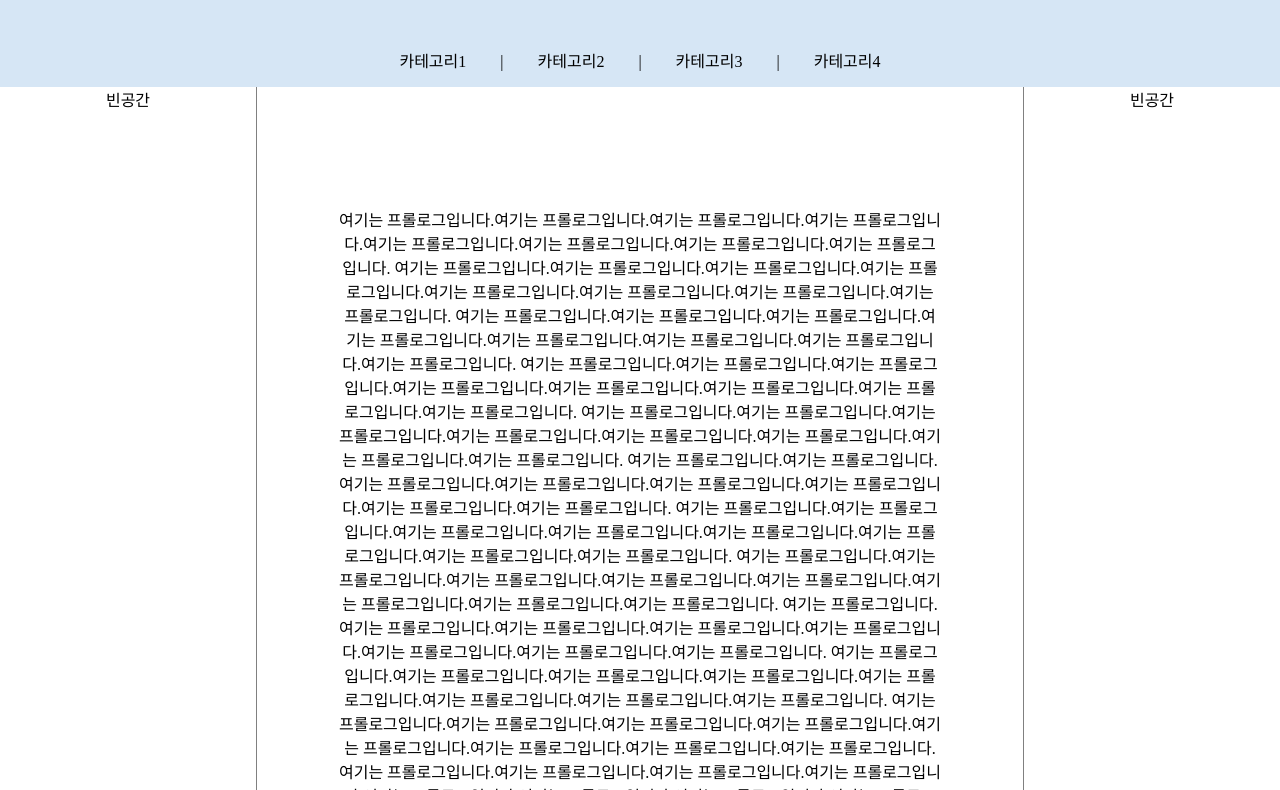
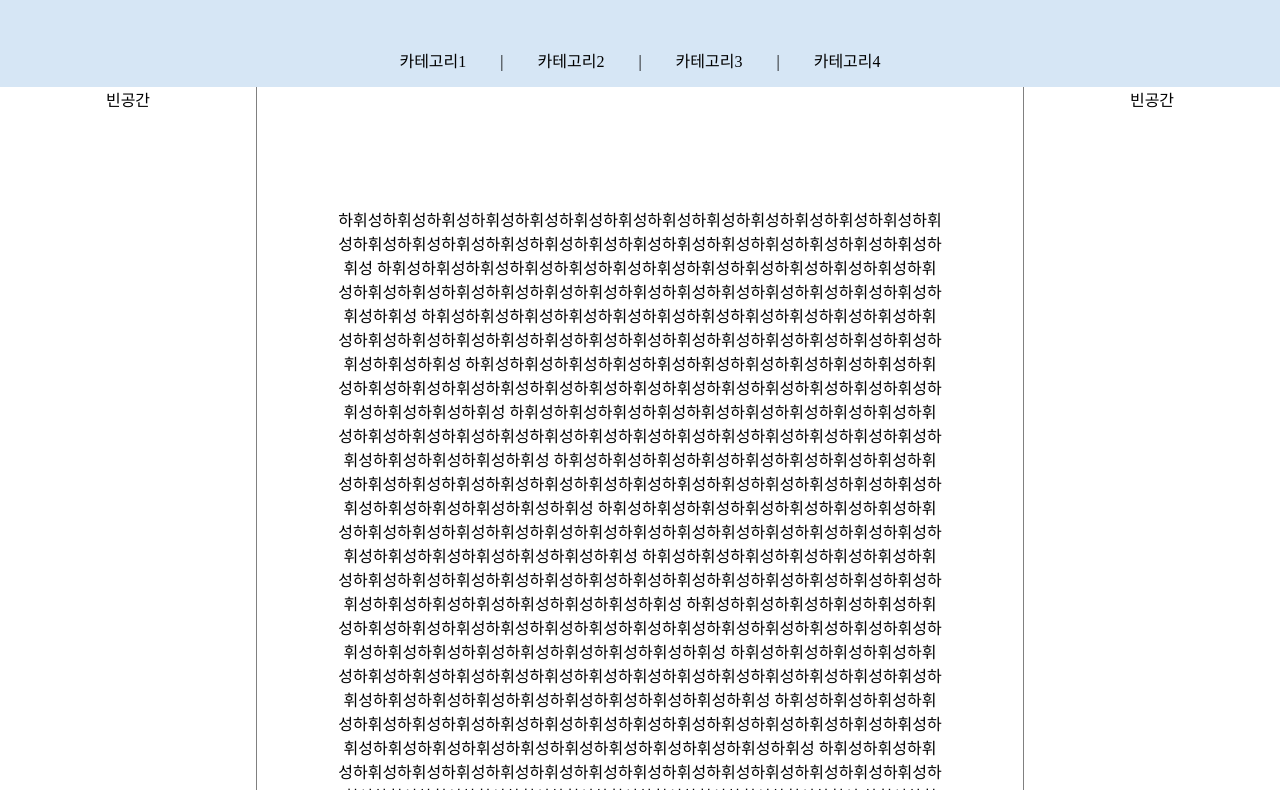
Before and after one commit to silvercastle0321/MyHome, a plain HTML site: page index.html in a window 1280 px wide. Shown: the part 141-931 px from the top of the page. Drawn offline with Linux system fonts and the light colour scheme.

Commit message:
Add files via upload

```diff
--- a/index.html
+++ b/index.html
@@ -3,7 +3,7 @@
 
 <head>
     <meta charset="utf-8">
-    <title>김은성의 홈페이지</title>
+    <title>하휘성의 홈페이지</title>
     <link rel="stylesheet" href="style.css">
 </head>
 
@@ -11,7 +11,7 @@
     <div class="head">
         <header>
             <div id="title">
-                <h1><a href="index.html">김은성의 페이지</a></h1>
+                <h1><a href="index.html">하휘성의 페이지</a></h1>
             </div>
 
             <div id="categories">
@@ -27,44 +27,27 @@
             </div>
             <div id="middleside">
                 <div id="maintext">
-                    여기는 프롤로그입니다.여기는 프롤로그입니다.여기는 프롤로그입니다.여기는 프롤로그입니다.여기는 프롤로그입니다.여기는 프롤로그입니다.여기는 프롤로그입니다.여기는 프롤로그입니다.
-                    여기는 프롤로그입니다.여기는 프롤로그입니다.여기는 프롤로그입니다.여기는 프롤로그입니다.여기는 프롤로그입니다.여기는 프롤로그입니다.여기는 프롤로그입니다.여기는 프롤로그입니다.
-                    여기는 프롤로그입니다.여기는 프롤로그입니다.여기는 프롤로그입니다.여기는 프롤로그입니다.여기는 프롤로그입니다.여기는 프롤로그입니다.여기는 프롤로그입니다.여기는 프롤로그입니다.
-                    여기는 프롤로그입니다.여기는 프롤로그입니다.여기는 프롤로그입니다.여기는 프롤로그입니다.여기는 프롤로그입니다.여기는 프롤로그입니다.여기는 프롤로그입니다.여기는 프롤로그입니다.
-                    여기는 프롤로그입니다.여기는 프롤로그입니다.여기는 프롤로그입니다.여기는 프롤로그입니다.여기는 프롤로그입니다.여기는 프롤로그입니다.여기는 프롤로그입니다.여기는 프롤로그입니다.
-                    여기는 프롤로그입니다.여기는 프롤로그입니다.여기는 프롤로그입니다.여기는 프롤로그입니다.여기는 프롤로그입니다.여기는 프롤로그입니다.여기는 프롤로그입니다.여기는 프롤로그입니다.
-                    여기는 프롤로그입니다.여기는 프롤로그입니다.여기는 프롤로그입니다.여기는 프롤로그입니다.여기는 프롤로그입니다.여기는 프롤로그입니다.여기는 프롤로그입니다.여기는 프롤로그입니다.
-                    여기는 프롤로그입니다.여기는 프롤로그입니다.여기는 프롤로그입니다.여기는 프롤로그입니다.여기는 프롤로그입니다.여기는 프롤로그입니다.여기는 프롤로그입니다.여기는 프롤로그입니다.
-                    여기는 프롤로그입니다.여기는 프롤로그입니다.여기는 프롤로그입니다.여기는 프롤로그입니다.여기는 프롤로그입니다.여기는 프롤로그입니다.여기는 프롤로그입니다.여기는 프롤로그입니다.
-                    여기는 프롤로그입니다.여기는 프롤로그입니다.여기는 프롤로그입니다.여기는 프롤로그입니다.여기는 프롤로그입니다.여기는 프롤로그입니다.여기는 프롤로그입니다.여기는 프롤로그입니다.
-                    여기는 프롤로그입니다.여기는 프롤로그입니다.여기는 프롤로그입니다.여기는 프롤로그입니다.여기는 프롤로그입니다.여기는 프롤로그입니다.여기는 프롤로그입니다.여기는 프롤로그입니다.
-                    여기는 프롤로그입니다.여기는 프롤로그입니다.여기는 프롤로그입니다.여기는 프롤로그입니다.여기는 프롤로그입니다.여기는 프롤로그입니다.여기는 프롤로그입니다.여기는 프롤로그입니다.
-                    여기는 프롤로그입니다.여기는 프롤로그입니다.여기는 프롤로그입니다.여기는 프롤로그입니다.여기는 프롤로그입니다.여기는 프롤로그입니다.여기는 프롤로그입니다.여기는 프롤로그입니다.
-                    여기는 프롤로그입니다.여기는 프롤로그입니다.여기는 프롤로그입니다.여기는 프롤로그입니다.여기는 프롤로그입니다.여기는 프롤로그입니다.여기는 프롤로그입니다.여기는 프롤로그입니다.
-                    여기는 프롤로그입니다.여기는 프롤로그입니다.여기는 프롤로그입니다.여기는 프롤로그입니다.여기는 프롤로그입니다.여기는 프롤로그입니다.여기는 프롤로그입니다.여기는 프롤로그입니다.
-                    여기는 프롤로그입니다.여기는 프롤로그입니다.여기는 프롤로그입니다.여기는 프롤로그입니다.여기는 프롤로그입니다.여기는 프롤로그입니다.여기는 프롤로그입니다.여기는 프롤로그입니다.
-                    여기는 프롤로그입니다.여기는 프롤로그입니다.여기는 프롤로그입니다.여기는 프롤로그입니다.여기는 프롤로그입니다.여기는 프롤로그입니다.여기는 프롤로그입니다.여기는 프롤로그입니다.
-                    여기는 프롤로그입니다.여기는 프롤로그입니다.여기는 프롤로그입니다.여기는 프롤로그입니다.여기는 프롤로그입니다.여기는 프롤로그입니다.여기는 프롤로그입니다.여기는 프롤로그입니다.
-                    여기는 프롤로그입니다.여기는 프롤로그입니다.여기는 프롤로그입니다.여기는 프롤로그입니다.여기는 프롤로그입니다.여기는 프롤로그입니다.여기는 프롤로그입니다.여기는 프롤로그입니다.
-                    여기는 프롤로그입니다.여기는 프롤로그입니다.여기는 프롤로그입니다.여기는 프롤로그입니다.여기는 프롤로그입니다.여기는 프롤로그입니다.여기는 프롤로그입니다.여기는 프롤로그입니다.
-                    여기는 프롤로그입니다.여기는 프롤로그입니다.여기는 프롤로그입니다.여기는 프롤로그입니다.여기는 프롤로그입니다.여기는 프롤로그입니다.여기는 프롤로그입니다.여기는 프롤로그입니다.
-                    여기는 프롤로그입니다.여기는 프롤로그입니다.여기는 프롤로그입니다.여기는 프롤로그입니다.여기는 프롤로그입니다.여기는 프롤로그입니다.여기는 프롤로그입니다.여기는 프롤로그입니다.
-                    여기는 프롤로그입니다.여기는 프롤로그입니다.여기는 프롤로그입니다.여기는 프롤로그입니다.여기는 프롤로그입니다.여기는 프롤로그입니다.여기는 프롤로그입니다.여기는 프롤로그입니다.
-                    여기는 프롤로그입니다.여기는 프롤로그입니다.여기는 프롤로그입니다.여기는 프롤로그입니다.여기는 프롤로그입니다.여기는 프롤로그입니다.여기는 프롤로그입니다.여기는 프롤로그입니다.
-                    여기는 프롤로그입니다.여기는 프롤로그입니다.여기는 프롤로그입니다.여기는 프롤로그입니다.여기는 프롤로그입니다.여기는 프롤로그입니다.여기는 프롤로그입니다.여기는 프롤로그입니다.
-                    여기는 프롤로그입니다.여기는 프롤로그입니다.여기는 프롤로그입니다.여기는 프롤로그입니다.여기는 프롤로그입니다.여기는 프롤로그입니다.여기는 프롤로그입니다.여기는 프롤로그입니다.
-                    여기는 프롤로그입니다.여기는 프롤로그입니다.여기는 프롤로그입니다.여기는 프롤로그입니다.여기는 프롤로그입니다.여기는 프롤로그입니다.여기는 프롤로그입니다.여기는 프롤로그입니다.
-                    여기는 프롤로그입니다.여기는 프롤로그입니다.여기는 프롤로그입니다.여기는 프롤로그입니다.여기는 프롤로그입니다.여기는 프롤로그입니다.여기는 프롤로그입니다.여기는 프롤로그입니다.
-                    여기는 프롤로그입니다.여기는 프롤로그입니다.여기는 프롤로그입니다.여기는 프롤로그입니다.여기는 프롤로그입니다.여기는 프롤로그입니다.여기는 프롤로그입니다.여기는 프롤로그입니다.
-                    여기는 프롤로그입니다.여기는 프롤로그입니다.여기는 프롤로그입니다.여기는 프롤로그입니다.여기는 프롤로그입니다.여기는 프롤로그입니다.여기는 프롤로그입니다.여기는 프롤로그입니다.
-                    여기는 프롤로그입니다.여기는 프롤로그입니다.여기는 프롤로그입니다.여기는 프롤로그입니다.여기는 프롤로그입니다.여기는 프롤로그입니다.여기는 프롤로그입니다.여기는 프롤로그입니다.
-                    여기는 프롤로그입니다.여기는 프롤로그입니다.여기는 프롤로그입니다.여기는 프롤로그입니다.여기는 프롤로그입니다.여기는 프롤로그입니다.여기는 프롤로그입니다.여기는 프롤로그입니다.
-                    여기는 프롤로그입니다.여기는 프롤로그입니다.여기는 프롤로그입니다.여기는 프롤로그입니다.여기는 프롤로그입니다.여기는 프롤로그입니다.여기는 프롤로그입니다.여기는 프롤로그입니다.
-                    여기는 프롤로그입니다.여기는 프롤로그입니다.여기는 프롤로그입니다.여기는 프롤로그입니다.여기는 프롤로그입니다.여기는 프롤로그입니다.여기는 프롤로그입니다.여기는 프롤로그입니다.
-                    여기는 프롤로그입니다.여기는 프롤로그입니다.여기는 프롤로그입니다.여기는 프롤로그입니다.여기는 프롤로그입니다.여기는 프롤로그입니다.여기는 프롤로그입니다.여기는 프롤로그입니다.
-                    여기는 프롤로그입니다.여기는 프롤로그입니다.여기는 프롤로그입니다.여기는 프롤로그입니다.여기는 프롤로그입니다.여기는 프롤로그입니다.여기는 프롤로그입니다.여기는 프롤로그입니다.
-                    여기는 프롤로그입니다.여기는 프롤로그입니다.여기는 프롤로그입니다.여기는 프롤로그입니다.여기는 프롤로그입니다.여기는 프롤로그입니다.여기는 프롤로그입니다.여기는 프롤로그입니다.
-                    여기는 프롤로그입니다.여기는 프롤로그입니다.여기는 프롤로그입니다.여기는 프롤로그입니다.여기는 프롤로그입니다.여기는 프롤로그입니다.여기는 프롤로그입니다.여기는 프롤로그입니다.
+                    하휘성하휘성하휘성하휘성하휘성하휘성하휘성하휘성하휘성하휘성하휘성하휘성하휘성하휘성하휘성하휘성하휘성하휘성하휘성하휘성하휘성하휘성하휘성하휘성하휘성하휘성하휘성하휘성
+                    하휘성하휘성하휘성하휘성하휘성하휘성하휘성하휘성하휘성하휘성하휘성하휘성하휘성하휘성하휘성하휘성하휘성하휘성하휘성하휘성하휘성하휘성하휘성하휘성하휘성하휘성하휘성하휘성
+                    하휘성하휘성하휘성하휘성하휘성하휘성하휘성하휘성하휘성하휘성하휘성하휘성하휘성하휘성하휘성하휘성하휘성하휘성하휘성하휘성하휘성하휘성하휘성하휘성하휘성하휘성하휘성하휘성
+                    하휘성하휘성하휘성하휘성하휘성하휘성하휘성하휘성하휘성하휘성하휘성하휘성하휘성하휘성하휘성하휘성하휘성하휘성하휘성하휘성하휘성하휘성하휘성하휘성하휘성하휘성하휘성하휘성
+                    하휘성하휘성하휘성하휘성하휘성하휘성하휘성하휘성하휘성하휘성하휘성하휘성하휘성하휘성하휘성하휘성하휘성하휘성하휘성하휘성하휘성하휘성하휘성하휘성하휘성하휘성하휘성하휘성
+                    하휘성하휘성하휘성하휘성하휘성하휘성하휘성하휘성하휘성하휘성하휘성하휘성하휘성하휘성하휘성하휘성하휘성하휘성하휘성하휘성하휘성하휘성하휘성하휘성하휘성하휘성하휘성하휘성
+                    하휘성하휘성하휘성하휘성하휘성하휘성하휘성하휘성하휘성하휘성하휘성하휘성하휘성하휘성하휘성하휘성하휘성하휘성하휘성하휘성하휘성하휘성하휘성하휘성하휘성하휘성하휘성하휘성
+                    하휘성하휘성하휘성하휘성하휘성하휘성하휘성하휘성하휘성하휘성하휘성하휘성하휘성하휘성하휘성하휘성하휘성하휘성하휘성하휘성하휘성하휘성하휘성하휘성하휘성하휘성하휘성하휘성
+                    하휘성하휘성하휘성하휘성하휘성하휘성하휘성하휘성하휘성하휘성하휘성하휘성하휘성하휘성하휘성하휘성하휘성하휘성하휘성하휘성하휘성하휘성하휘성하휘성하휘성하휘성하휘성하휘성
+                    하휘성하휘성하휘성하휘성하휘성하휘성하휘성하휘성하휘성하휘성하휘성하휘성하휘성하휘성하휘성하휘성하휘성하휘성하휘성하휘성하휘성하휘성하휘성하휘성하휘성하휘성하휘성하휘성
+                    하휘성하휘성하휘성하휘성하휘성하휘성하휘성하휘성하휘성하휘성하휘성하휘성하휘성하휘성하휘성하휘성하휘성하휘성하휘성하휘성하휘성하휘성하휘성하휘성하휘성하휘성하휘성하휘성
+                    하휘성하휘성하휘성하휘성하휘성하휘성하휘성하휘성하휘성하휘성하휘성하휘성하휘성하휘성하휘성하휘성하휘성하휘성하휘성하휘성하휘성하휘성하휘성하휘성하휘성하휘성하휘성하휘성
+                    하휘성하휘성하휘성하휘성하휘성하휘성하휘성하휘성하휘성하휘성하휘성하휘성하휘성하휘성하휘성하휘성하휘성하휘성하휘성하휘성하휘성하휘성하휘성하휘성하휘성하휘성하휘성하휘성
+                    하휘성하휘성하휘성하휘성하휘성하휘성하휘성하휘성하휘성하휘성하휘성하휘성하휘성하휘성하휘성하휘성하휘성하휘성하휘성하휘성하휘성하휘성하휘성하휘성하휘성하휘성하휘성하휘성
+                    하휘성하휘성하휘성하휘성하휘성하휘성하휘성하휘성하휘성하휘성하휘성하휘성하휘성하휘성하휘성하휘성하휘성하휘성하휘성하휘성하휘성하휘성하휘성하휘성하휘성하휘성하휘성하휘성
+                    하휘성하휘성하휘성하휘성하휘성하휘성하휘성하휘성하휘성하휘성하휘성하휘성하휘성하휘성하휘성하휘성하휘성하휘성하휘성하휘성하휘성하휘성하휘성하휘성하휘성하휘성하휘성하휘성
+                    하휘성하휘성하휘성하휘성하휘성하휘성하휘성하휘성하휘성하휘성하휘성하휘성하휘성하휘성하휘성하휘성하휘성하휘성하휘성하휘성하휘성하휘성하휘성하휘성하휘성하휘성하휘성하휘성
+                    하휘성하휘성하휘성하휘성하휘성하휘성하휘성하휘성하휘성하휘성하휘성하휘성하휘성하휘성하휘성하휘성하휘성하휘성하휘성하휘성하휘성하휘성하휘성하휘성하휘성하휘성하휘성하휘성
+                    하휘성하휘성하휘성하휘성하휘성하휘성하휘성하휘성하휘성하휘성하휘성하휘성하휘성하휘성하휘성하휘성하휘성하휘성하휘성하휘성하휘성하휘성하휘성하휘성하휘성하휘성하휘성하휘성
+                    하휘성하휘성하휘성하휘성하휘성하휘성하휘성하휘성하휘성하휘성하휘성하휘성하휘성하휘성하휘성하휘성하휘성하휘성하휘성하휘성하휘성하휘성하휘성하휘성하휘성하휘성하휘성하휘성
+                    하휘성하휘성하휘성하휘성하휘성하휘성하휘성하휘성하휘성하휘성하휘성하휘성하휘성하휘성하휘성하휘성하휘성하휘성하휘성하휘성하휘성하휘성하휘성하휘성하휘성하휘성하휘성하휘성
                 </div>
             </div>
             <div id="rightside">
```
Also changed, not shown: category1.html (+2 -2 lines).
